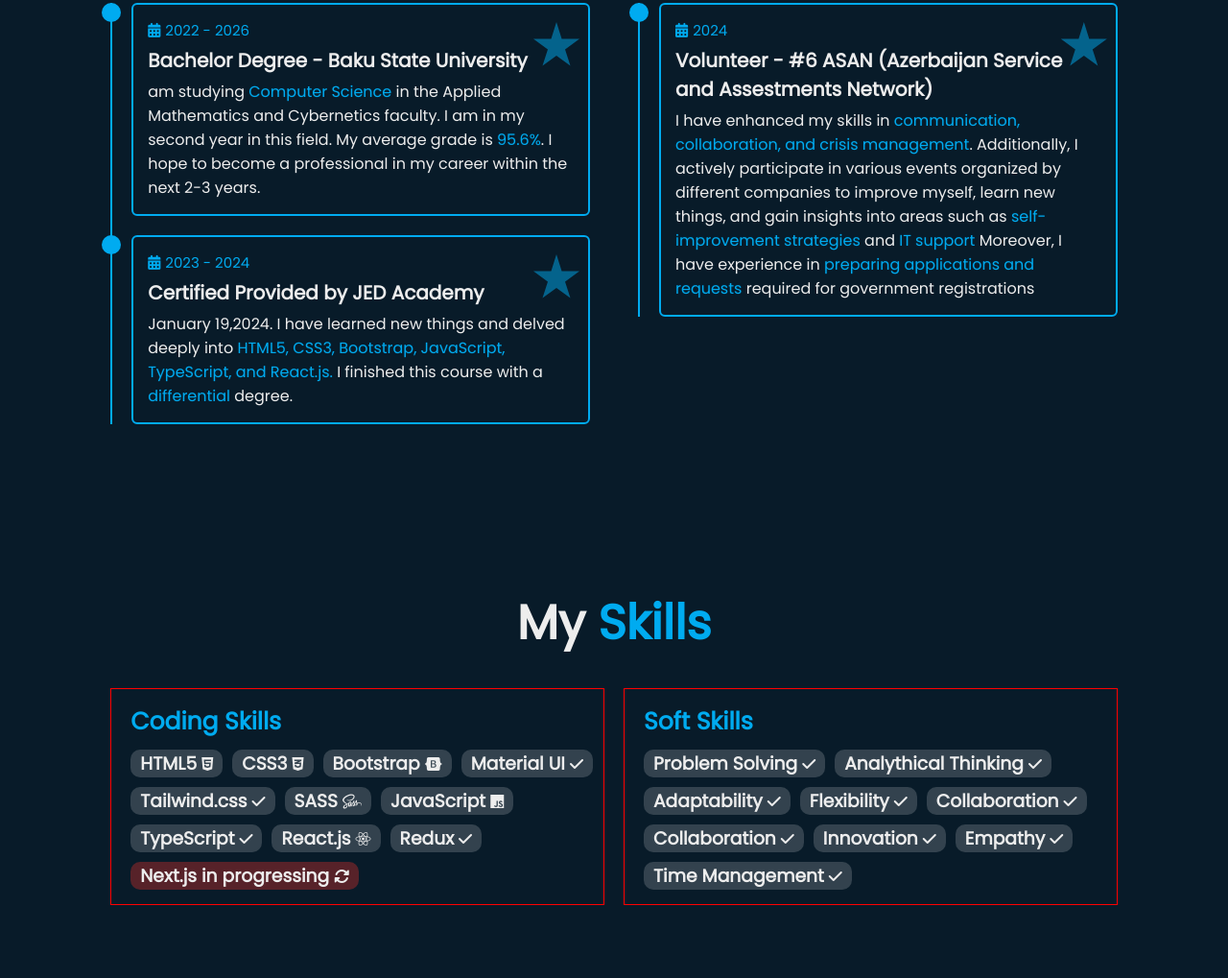
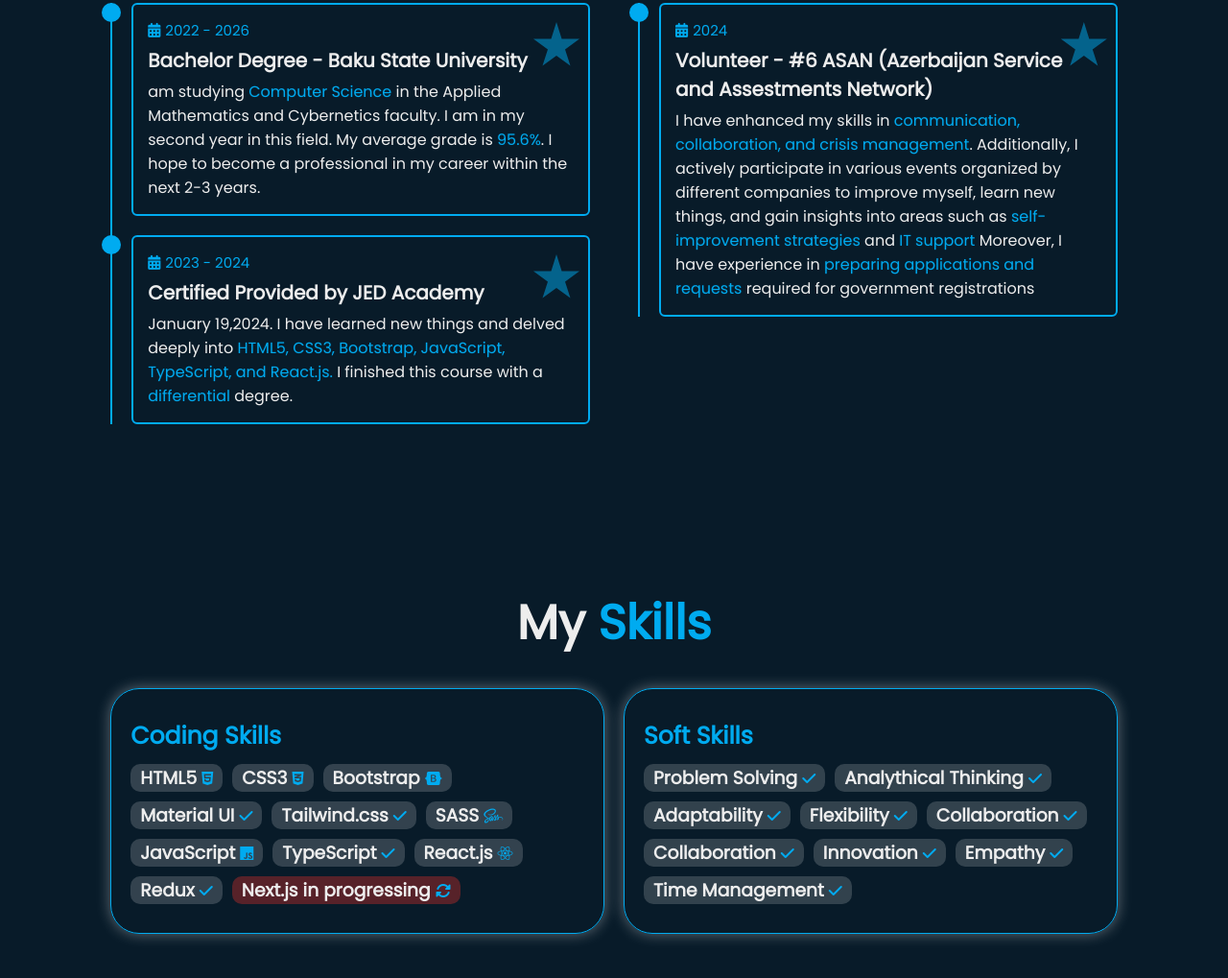
Before and after one commit to Gahramanoval301/potfolio_website, a plain HTML site: page assets/html/index.html in a window 1280 px wide. Shown: the part 1855-2874 px from the top of the page at 96% size. Before the commit the page ends 2848 px from the top, so only its background shows below. Drawn offline with Linux system fonts and the light colour scheme.

Commit message:
additional effects and animations is added to the skills section of portfolio website

```diff
--- a/assets/css/skills.css
+++ b/assets/css/skills.css
@@ -13,16 +13,22 @@
   gap: 2rem;
 }
 .skills-row .skills-column {
-  border: 1px solid red;
-  padding: 1.5rem 0;
+  border: 1px solid var(--main-color--);
+  box-shadow: 0px 0px 15px rgba(255, 255, 255, 0.365);
+  padding: 3rem 2rem 3rem 0;
+  border-radius: 3rem;
+  transition: 1s;
+}
+.skills-row .skills-column:hover {
+  box-shadow: 0px 0px 10px rgba(255, 255, 255, 0.553),
+    0 0 30px var(--main-color--);
 }
 .skills-column .title {
   font-size: 2.5rem;
   margin: 0 0 1rem 2rem;
   color: var(--main-color--);
 }
-.skills-column .skills-box {
-}
+
 .skills-box .skills-content {
   position: relative;
   padding-left: 2rem;
@@ -39,6 +45,14 @@
   padding: 0 1rem;
   background-color: rgba(255, 255, 255, 0.171);
   border-radius: 1rem;
+  transition: 500ms;
+}
+.skills-content .progress:hover {
+  transform: scale(1.1);
+}
+.skills-content .progress i {
+  color: var(--main-color--);
+  transition: 0.5s;
 }
 .skills-content .progressing {
   background-color: rgba(165, 42, 42, 0.5);
@@ -48,3 +62,15 @@
     grid-template-columns: 1fr;
   }
 }
+.skills-content .progress:hover i {
+  text-shadow: 0 0 10px var(--main-color--);
+}
+
+.skills-content .progressing i {
+  animation: rotate 1s infinite linear;
+}
+@keyframes rotate {
+  to {
+    transform: rotate(360deg);
+  }
+}
```
